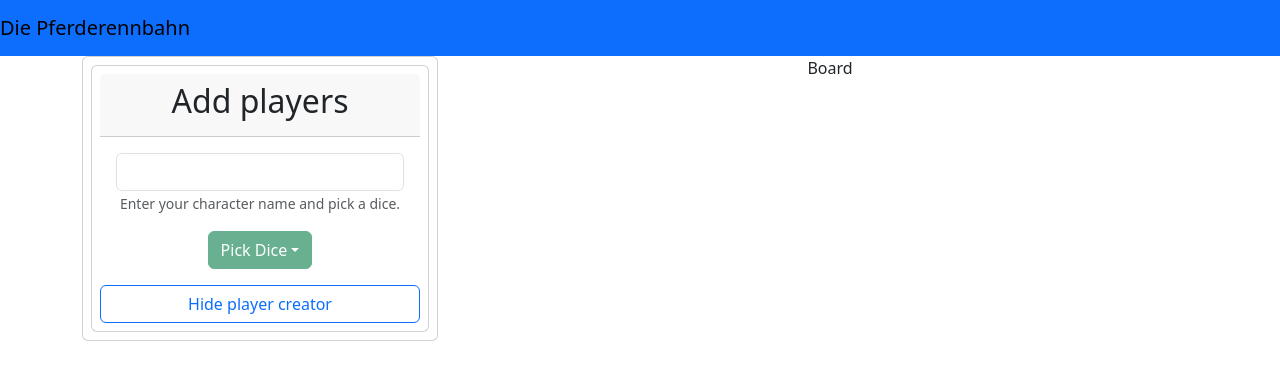
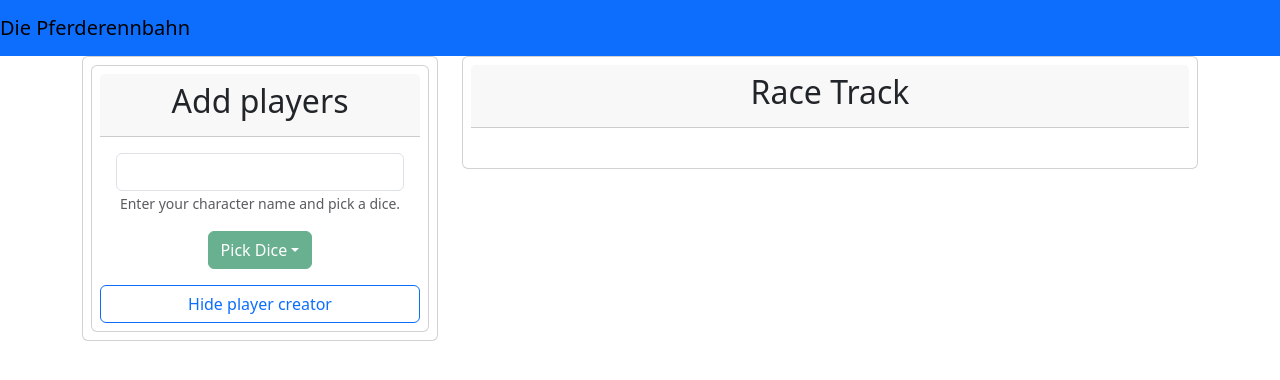
Before and after one commit to MrMahone/pferderennbahn, a React (Vite) app: page / in a window 1280 px wide. Shown: the top 380 px of the page. Built offline with nearby package versions, Linux system fonts and the light colour scheme; the HTML template or start-up script is replaced by a standard one.

Commit message:
feat: add track

```diff
--- a/src/App.tsx
+++ b/src/App.tsx
@@ -1,5 +1,5 @@
 import { useState } from 'react';
-import { Player, Setup } from './components';
+import { Player, Setup, Track } from './components';
 import Navbar from 'react-bootstrap/Navbar';
 import Container from 'react-bootstrap/Container';
 import Row from 'react-bootstrap/Row';
@@ -34,7 +34,9 @@ function App() {
                             onRemovePlayer={handleRemovePlayer}
                         />
                     </Col>
-                    <Col sm={8}>Board</Col>
+                    <Col sm={8}>
+                        <Track players={players}/>
+                    </Col>
                 </Row>
             </Container>
         </>
--- a/src/components/index.tsx
+++ b/src/components/index.tsx
@@ -1,2 +1,3 @@
 export * from './setup';
 export * from './player-creator';
+export * from './track';
--- a/src/components/player-creator/index.tsx
+++ b/src/components/player-creator/index.tsx
@@ -4,7 +4,6 @@ import { useState } from 'react';
 import { Player } from '..';
 import { Dices } from '../../constants';
 import { Button, Card, CardBody } from 'react-bootstrap';
-import { XLg } from 'react-bootstrap-icons';
 
 import './player-creator.css';
 
--- /dev/null
+++ b/src/components/track/index.tsx
@@ -0,0 +1,26 @@
+import { Player } from '..';
+import { Card, CardBody, Col, Container, Row } from 'react-bootstrap';
+
+import './track.css';
+
+export interface TrackProps {
+    players: Player[];
+}
+
+export const Track = (props: TrackProps) => {
+    const { players } = props;
+
+    return (
+        <Card>
+            <Card.Header>
+                <h2>Race Track</h2>
+            </Card.Header>
+            <CardBody>
+                <Container>
+                    <Row>{players.map((player) => <Col><Card>{player.name}</Card></Col>)}</Row>
+                </Container>
+            </CardBody>
+            </Card>
+
+    );
+};
```
Also changed, not shown: src/components/track/track.css (added).
